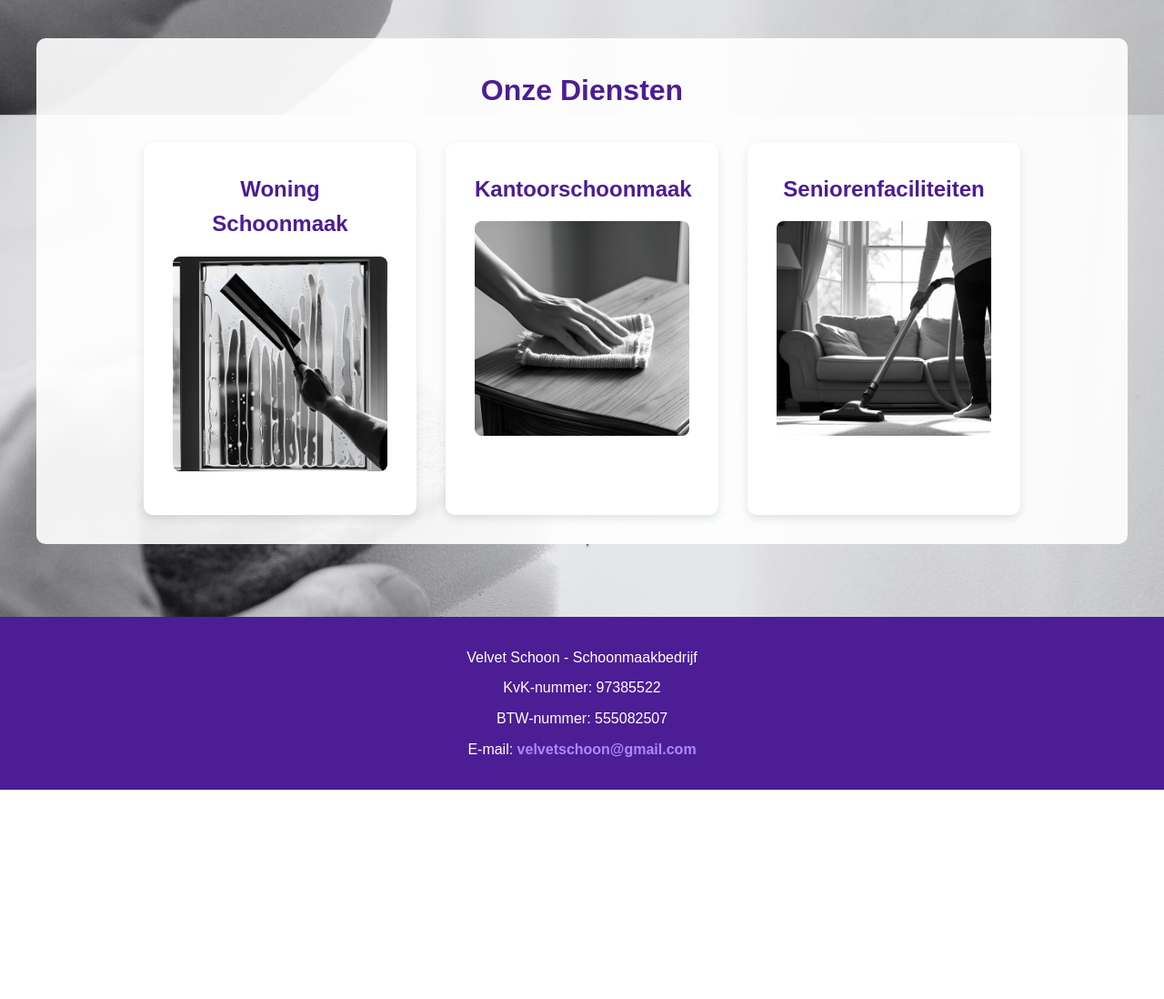
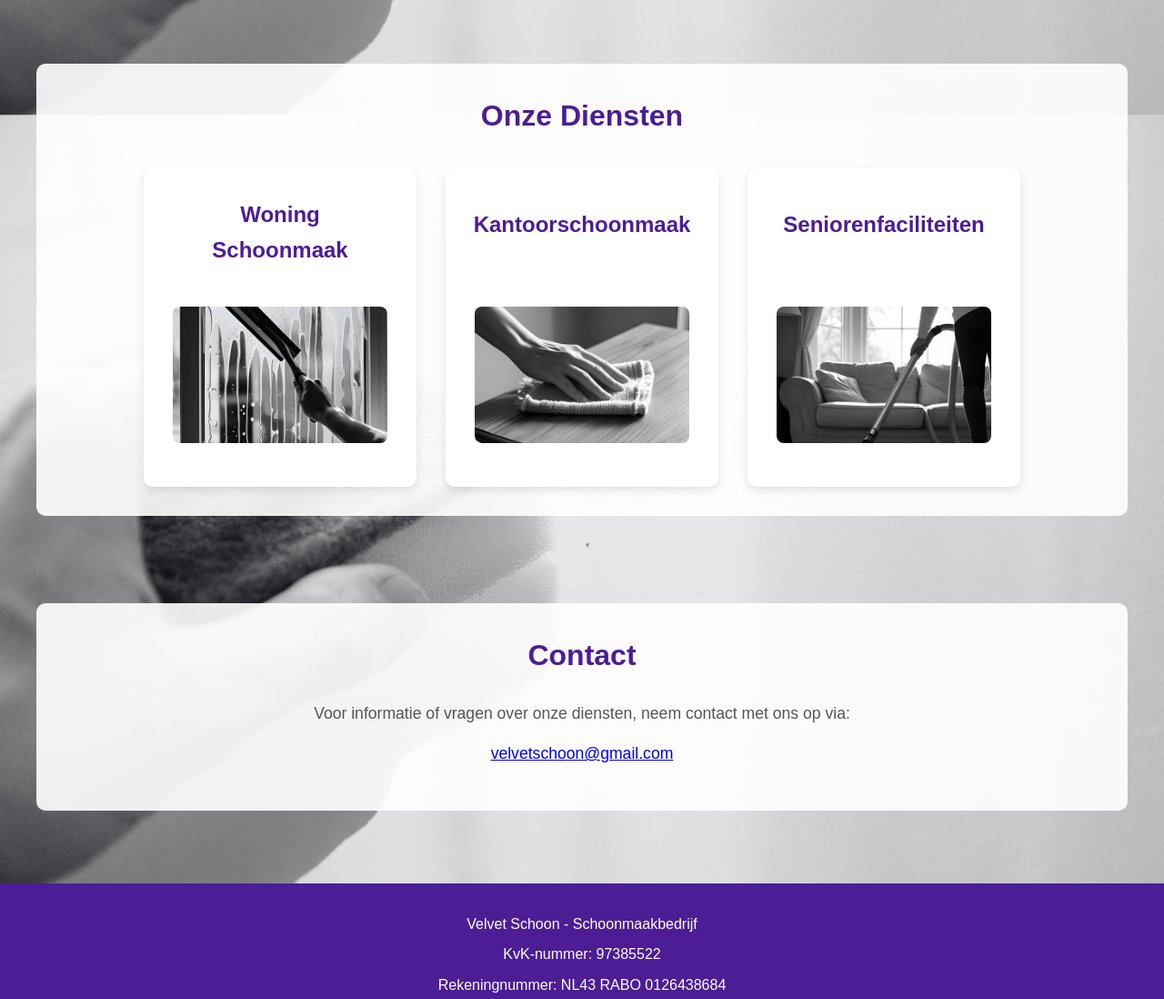
Before and after one commit to velvetschoon/web, a plain HTML site: page index.html in a window 1280 px wide. Shown: the part 727-1825 px from the top of the page at 91% size. Before the commit the page ends 1595 px from the top, so only its background shows below. Drawn offline with Linux system fonts and the light colour scheme.

Commit message:
Add files via upload

```diff
--- a/index.html
+++ b/index.html
@@ -73,6 +73,7 @@
       gap: 2rem;
       justify-content: center;
       margin-top: 2rem;
+      align-items: stretch;
     }
 
     .service-card {
@@ -83,6 +84,10 @@
       width: 100%;
       max-width: 300px;
       transition: transform 0.3s ease, box-shadow 0.3s ease;
+      display: flex;
+      flex-direction: column;
+      justify-content: space-between;
+      min-height: 350px; /* Zajistí minimální výšku karet */
     }
 
     .service-card:hover {
@@ -94,11 +99,17 @@
       font-size: 1.5rem;
       margin-bottom: 1rem;
       color: #4c1d95;
+      min-height: 60px; /* Zajistí konzistentní výšku nadpisů */
+      display: flex;
+      align-items: center;
+      justify-content: center;
+      text-align: center;
     }
 
     .service-card img {
       max-width: 100%;
-      height: auto;
+      height: 150px; /* Pevná výška pro obrázky */
+      object-fit: cover; /* Zajistí, že obrázky vyplní prostor bez deformace */
       border-radius: 8px;
       margin-bottom: 1rem;
       display: block;
@@ -187,7 +198,7 @@
   <section id="about">
     <div class="container">
       <h2>Over Ons</h2>
-      <p>Velvet Schoon is een professioneel schoonmaakbedrijf dat gespecialiseerd is in het schoonmaken van woningen, kantoren en seniorenfaciliteiten. Met oog voor detail en een passie voor netheid zorgen wij voor een frisse en gezonde omgeving voor al onze klanten.</p>
+      <p>Velvet Schoon is een professioneel schoonmaakbedrijf dat gespecialiseerd is in het schoonmaken van woningen, kantoren en seniorenfaciliteiten. Met oog voor detail en een passie voor netheid zorgen wij voor een frisse en gezonde omgeving voor al onze klanten. Wij bieden ook schoonmaak met milieuvriendelijke BIO-producten aan.</p>
     </div>
   </section>
 
@@ -211,11 +222,18 @@
     </div>
   </section>
 
+  <section id="contact">
+    <div class="container">
+      <h2>Contact</h2>
+      <p>Voor informatie of vragen over onze diensten, neem contact met ons op via:</p>
+      <p><a href="mailto:velvetschoon@gmail.com">velvetschoon@gmail.com</a></p>
+    </div>
+  </section>
+
   <footer>
     <p>Velvet Schoon - Schoonmaakbedrijf</p>
     <p>KvK-nummer: 97385522</p>
-    <p>BTW-nummer: 555082507</p>
-    <p>E-mail: <a href="mailto:velvetschoon@gmail.com">velvetschoon@gmail.com</a></p>
+    <p>Rekeningnummer: NL43 RABO 0126438684</p>
   </footer>
 </body>
 </html>
```
